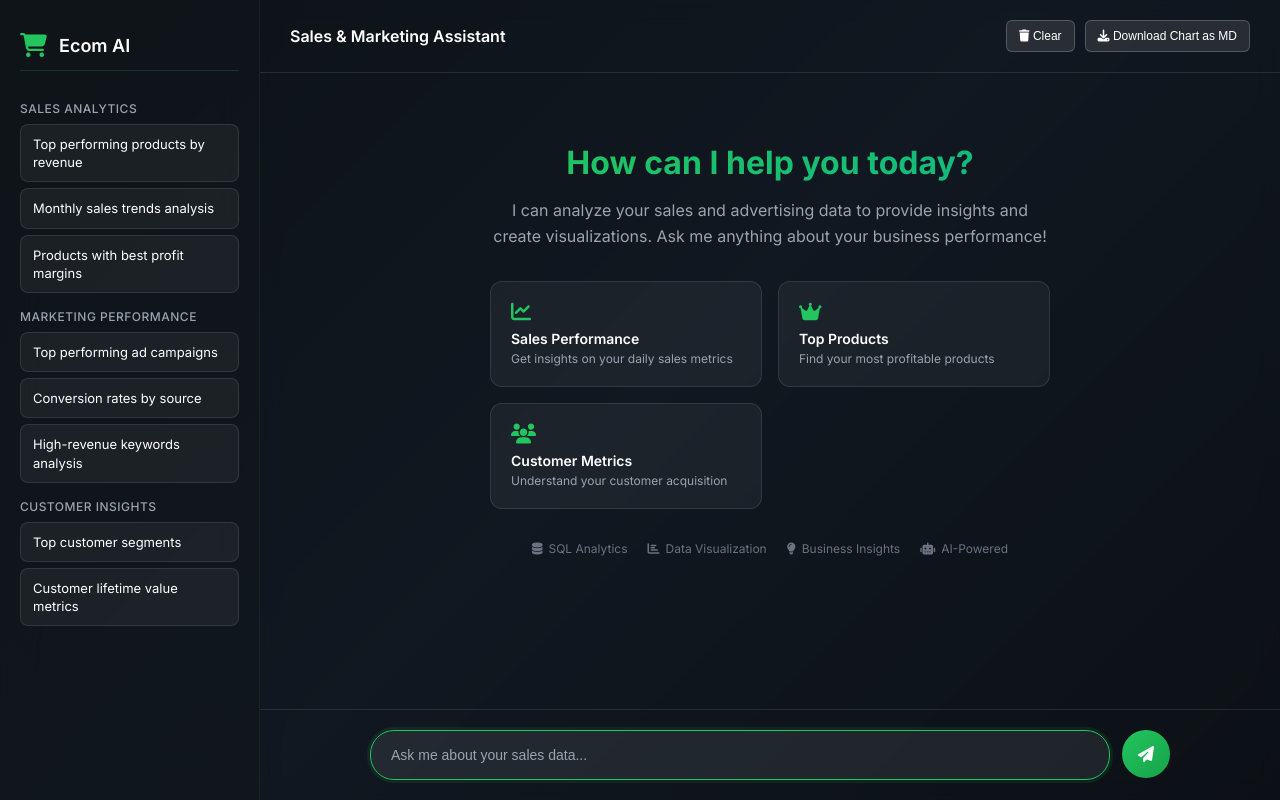
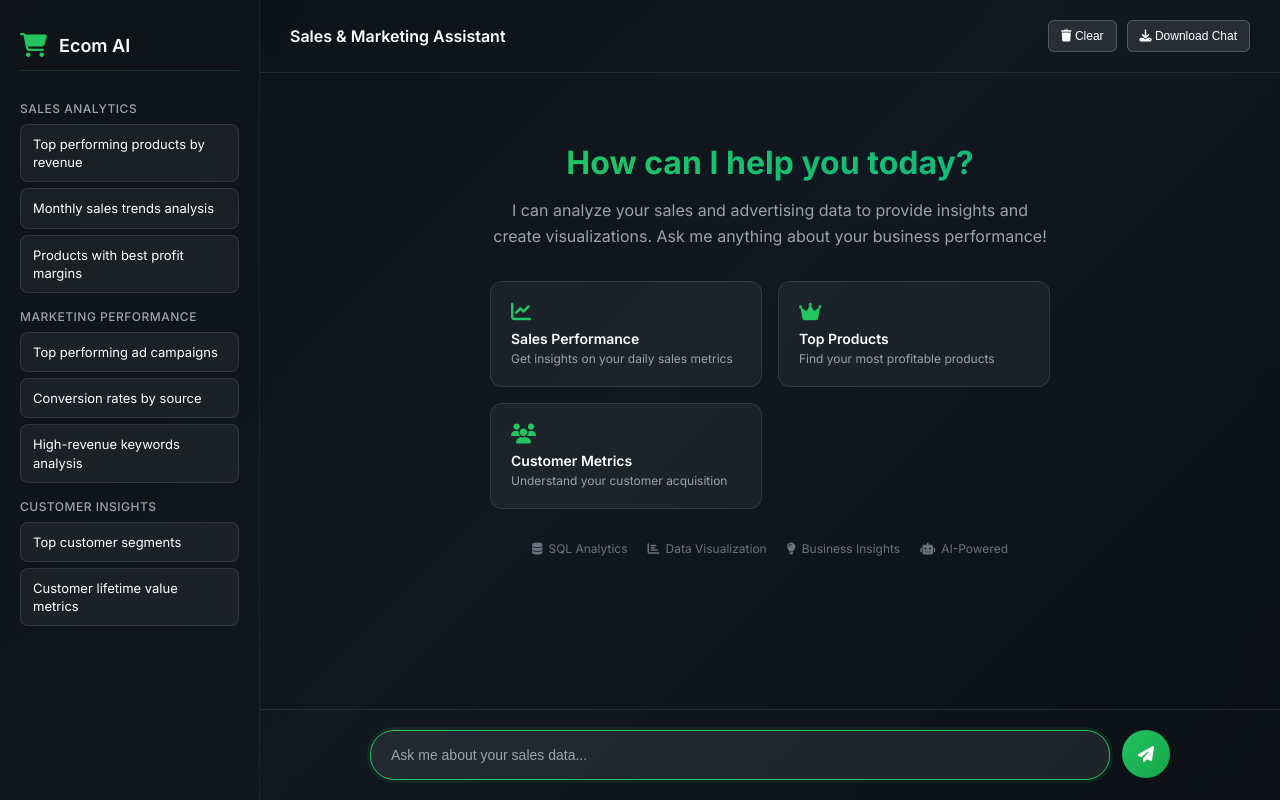
Before and after one commit to jayadeep8712/ecommerce-data-agent, a FastAPI app: page / in a window 1280 px wide. Run offline with FastAPI, Linux system fonts and the light colour scheme; some libraries are stand-ins or nearby versions.

Commit message:
updated files

```diff
--- a/app/templates/index.html
+++ b/app/templates/index.html
@@ -63,7 +63,7 @@
                         <i class="fas fa-trash"></i> Clear
                     </button>
                     <button class="action-btn" id="downloadBtn">
-                        <i class="fas fa-download"></i> Download Chart as MD
+                        <i class="fas fa-download"></i> Download Chat
                     </button>
                 </div>
             </header>
```
Also changed, not shown: README.md, assets/demo.png (added).
